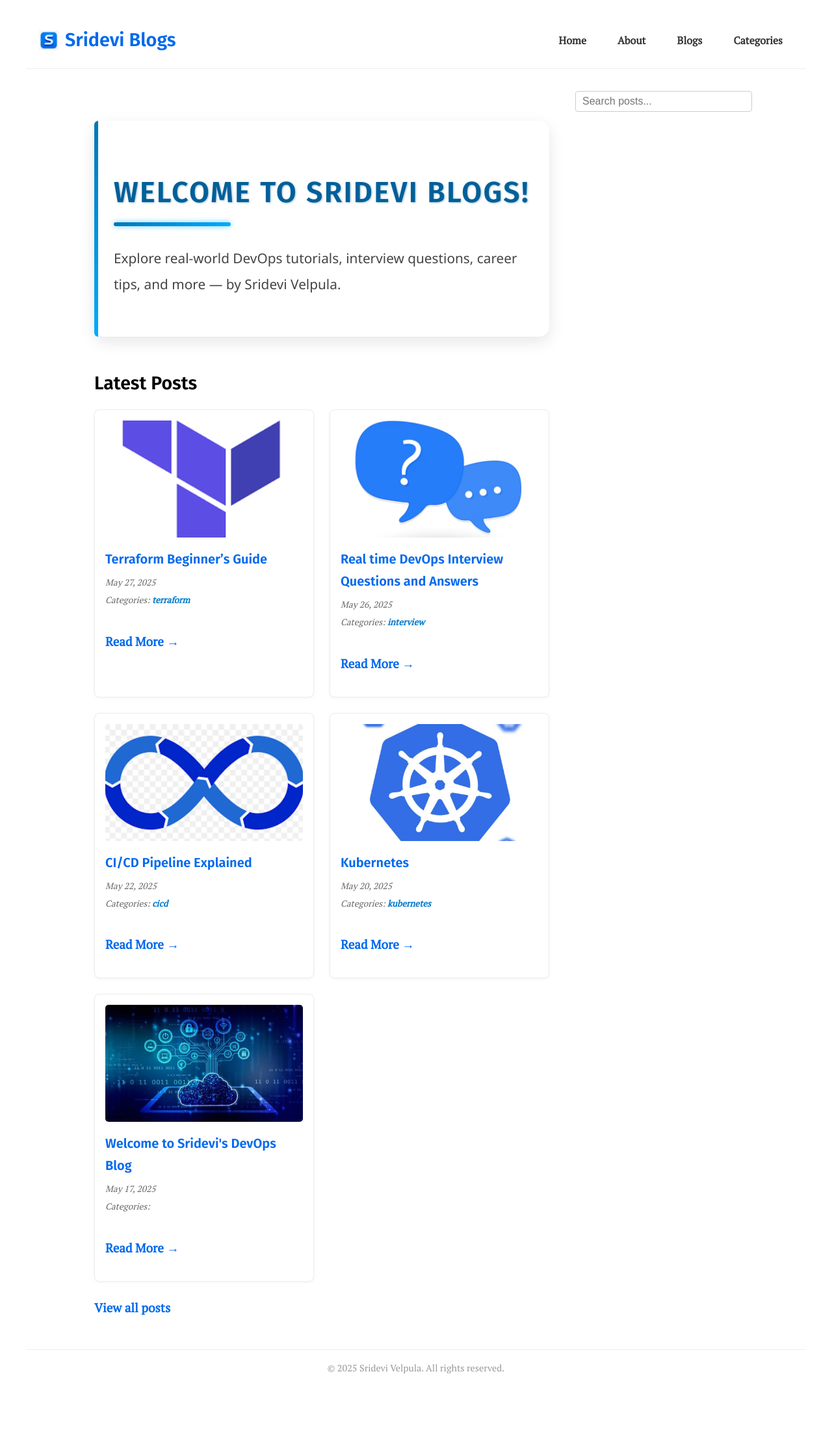
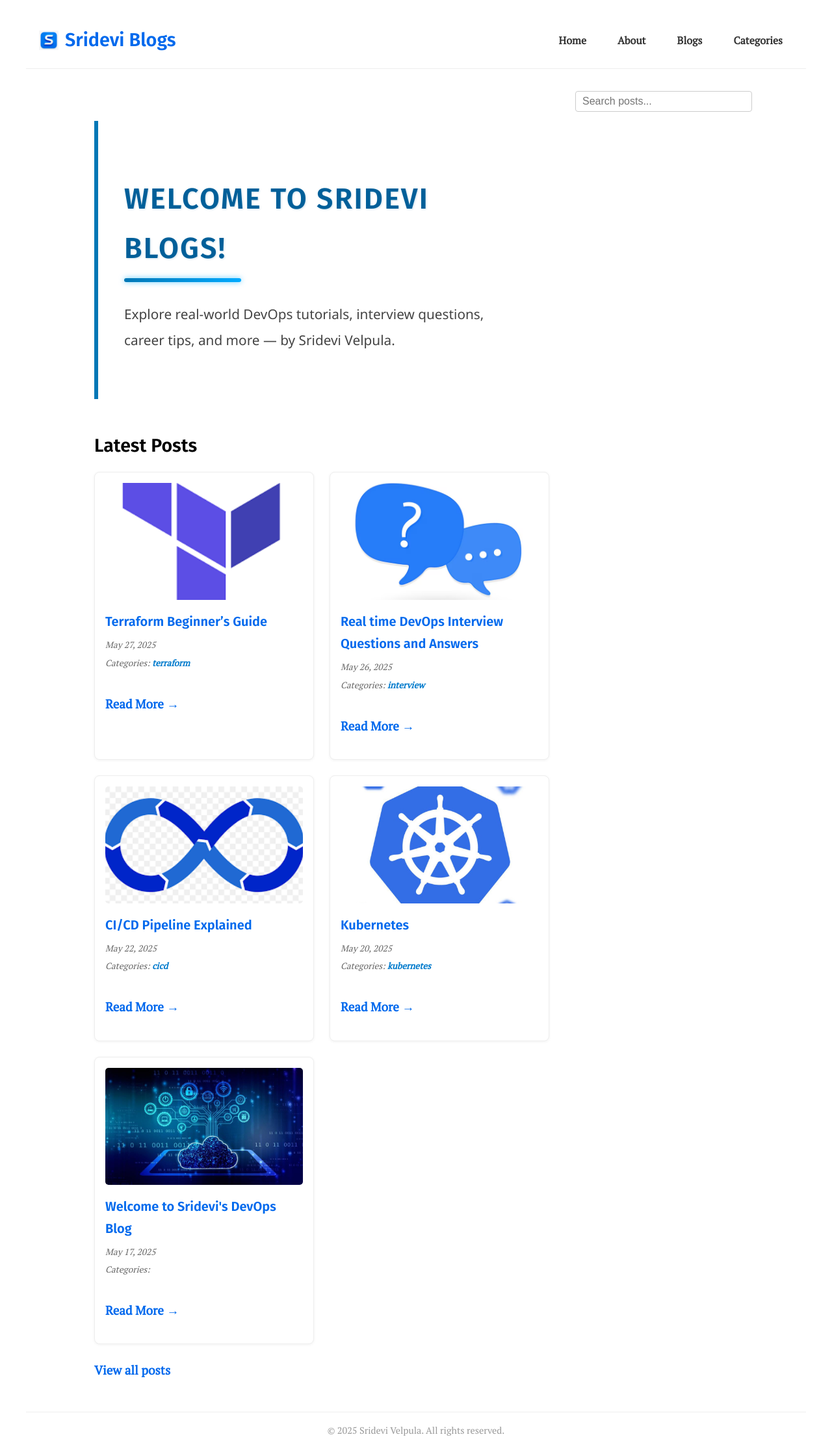
Before and after one commit to srideviblogs/srideviblogs.github.io, a Jekyll site: the page built from index.md, in a window 1280 px wide. Shown: the whole page at 65% size. Built offline with Jekyll 4.4.1, drawn with Linux system fonts in a browser that asks for light colours; before the commit the page ends 2138 px from its top, so only the background shows below that.

Commit message:
Update custom.css

```diff
--- a/assets/css/custom.css
+++ b/assets/css/custom.css
@@ -110,44 +110,31 @@ header.site-header {
   position: relative;
   max-width: 900px;
   margin: 3rem auto;
-  padding: 40px 30px;
-  background: #ffffff;
-  border-radius: 16px;
-  box-shadow: 0 8px 25px rgba(0, 0, 0, 0.1);
+  padding: 50px 40px;
+  border-left: 6px solid #0077b6; /* brand blue accent */
   color: #222222;
   font-family: 'Segoe UI', Tahoma, Geneva, Verdana, sans-serif;
   cursor: default;
-  background-clip: padding-box;
+  background: transparent;
   transition: box-shadow 0.3s ease, transform 0.3s ease;
 }
 
 .welcome-intro:hover {
-  box-shadow: 0 12px 40px rgba(0, 119, 182, 0.3);
-  transform: translateY(-5px);
-}
-
-.welcome-intro::before {
-  content: "";
-  position: absolute;
-  left: 0;
-  top: 0;
-  width: 6px;
-  height: 100%;
-  background: linear-gradient(180deg, #0077b6, #00aaff);
-  border-radius: 16px 0 0 16px;
+  box-shadow: 0 8px 30px rgba(0, 119, 182, 0.2);
+  transform: translateY(-3px);
 }
 
 .welcome-intro h1 {
   font-size: 2.8rem;
   font-weight: 700;
   margin-bottom: 20px;
-  color: #005f99; /* deep blue */
+  color: #005f99; /* deep brand blue */
   letter-spacing: 0.05em;
   position: relative;
   display: inline-block;
   padding-bottom: 10px;
   text-transform: uppercase;
-  text-shadow: 1px 1px 3px rgba(0, 95, 153, 0.4);
+  text-shadow: 1px 1px 3px rgba(0, 95, 153, 0.2);
   cursor: default;
 }
 
```
